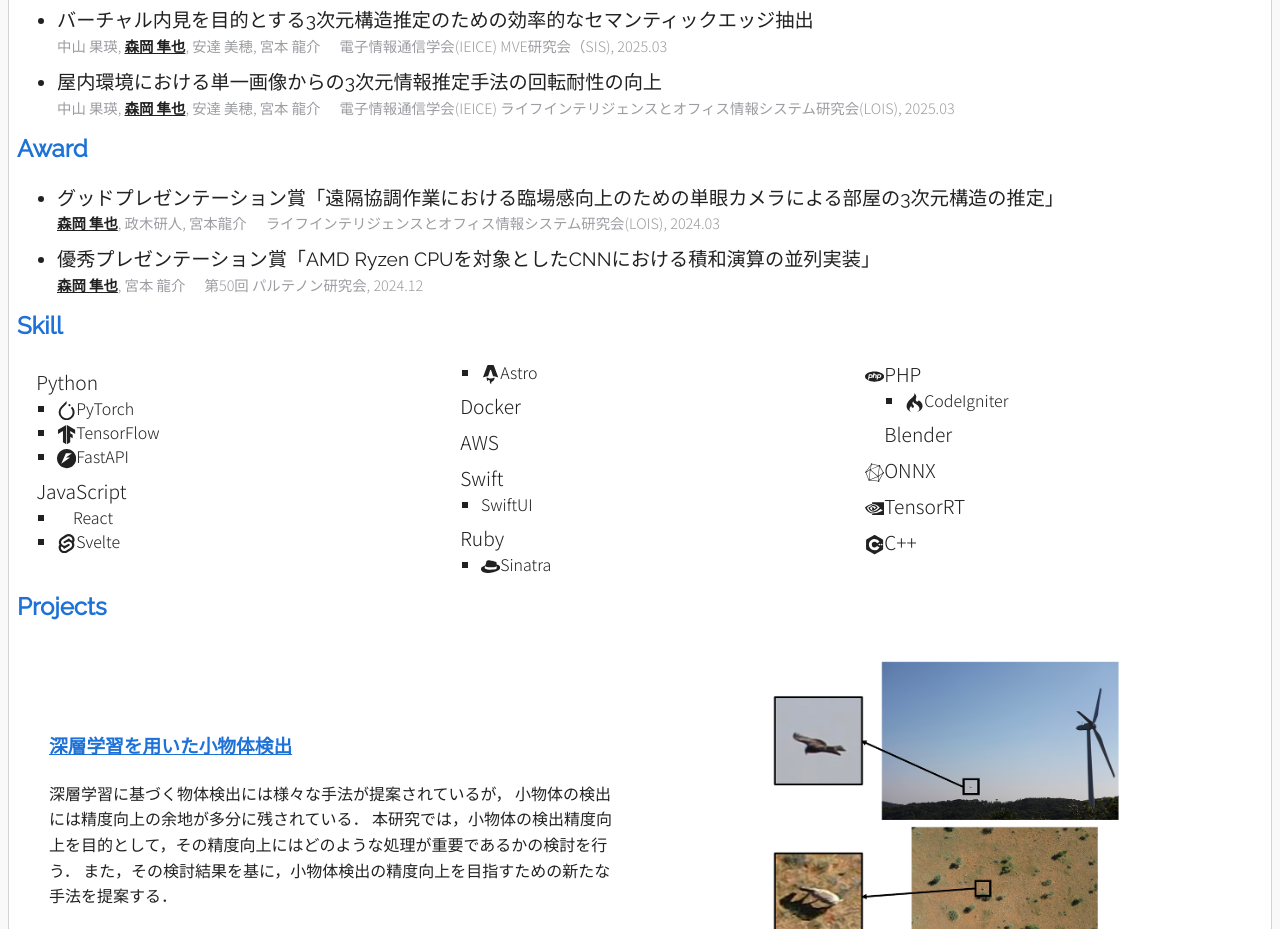
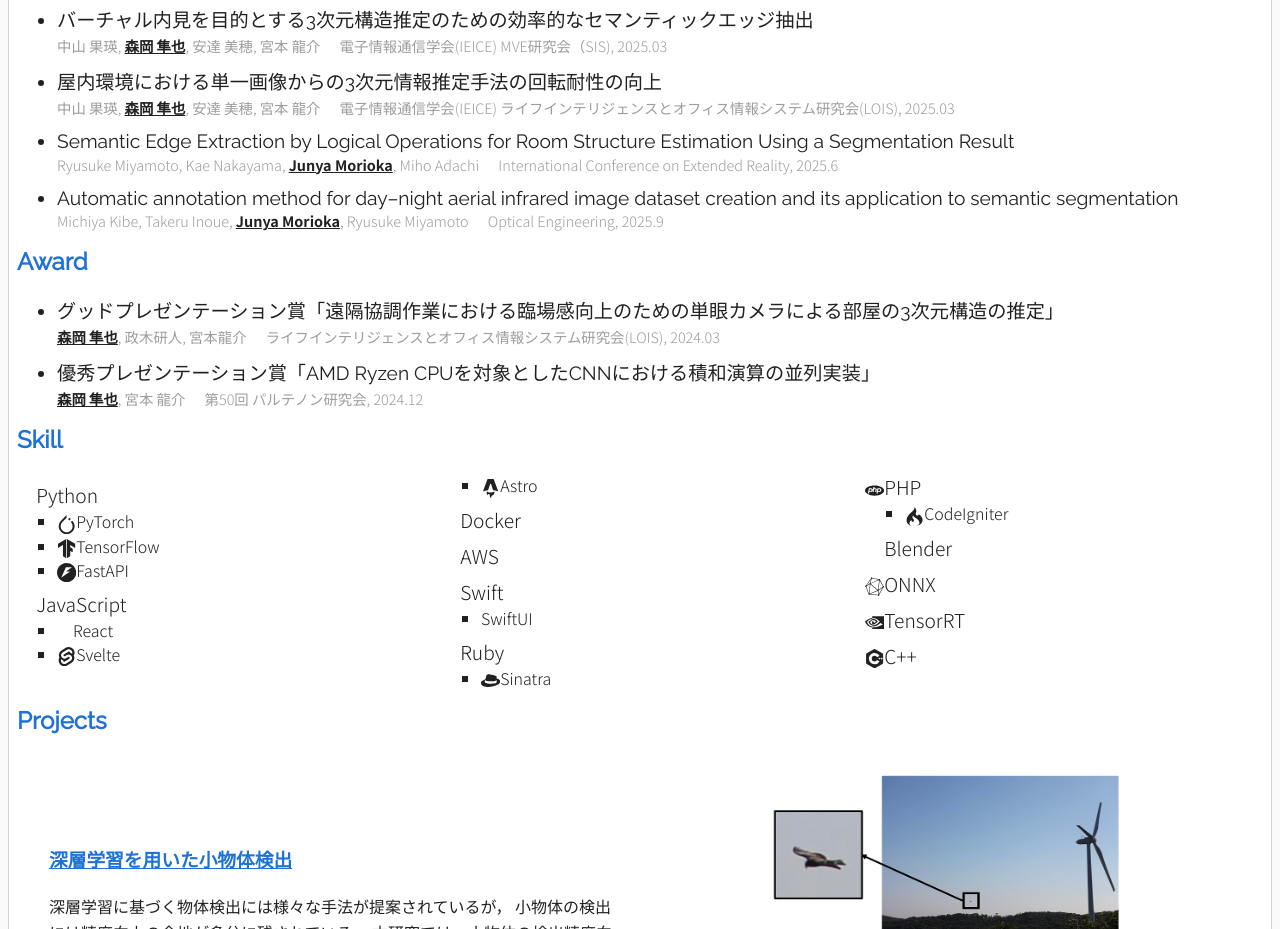
Before and after one commit to mjun0812/mjun0812.github.io, an Astro site: page /about in a window 1280 px wide. Shown: the part 2300-3229 px from the top of the page. Built offline with nearby package versions, Linux system fonts and the light colour scheme; Astro itself is replaced by a stand-in of ours; some packages are replaced by stand-ins of ours; some icons are missing.

Commit message:
chore: add papers

```diff
--- a/src/pages/about.astro
+++ b/src/pages/about.astro
@@ -486,6 +486,28 @@
           >
         </div>
       </li>
+      <li>
+        <div class="title">
+          Semantic Edge Extraction by Logical Operations for Room Structure Estimation Using a Segmentation Result
+        </div>
+        <div class="pubinfo">
+          <span class="author">
+              Ryusuke Miyamoto, Kae Nakayama, <strong class="me"><u>Junya Morioka</u></strong>, Miho Adachi
+          </span>
+          <span>International Conference on Extended Reality, 2025.6</span>
+        </div>
+      </li>
+      <li>
+        <div class="title">
+          Automatic annotation method for day–night aerial infrared image dataset creation and its application to semantic segmentation
+        </div>
+        <div class="pubinfo">
+          <span class="author">
+              Michiya Kibe, Takeru Inoue, <strong class="me"><u>Junya Morioka</u></strong>, Ryusuke Miyamoto
+          </span>
+          <span>Optical Engineering, 2025.9</span>
+        </div>
+      </li>
     </ul>
 
     <h2>Award</h2>
```
